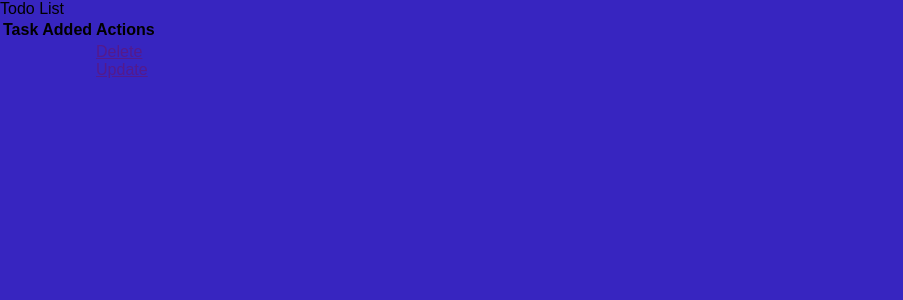
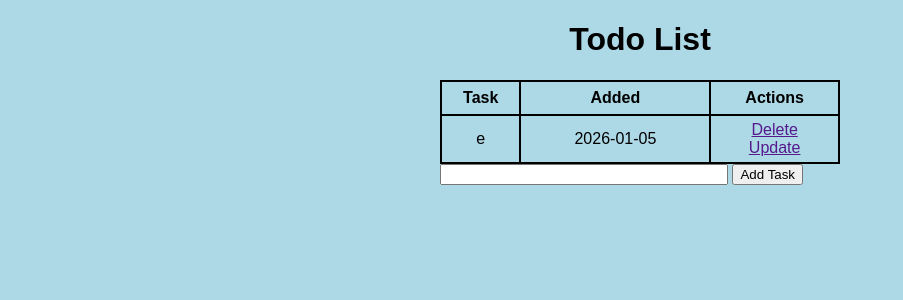
Before and after one commit to bobbyscheema/plany, a Flask app: page / in a window 1280 px wide. Shown: the top 300 px of the page, without its empty margins (0-903 px from the left). Run offline with Flask 3, Linux system fonts and the light colour scheme.

Commit message:
added: add task, basics

```diff
--- a/app.py
+++ b/app.py
@@ -17,14 +17,27 @@ class Todo(db.Model):
         return f'<Task {self.id}>'
 
 
-@app.route("/")
+@app.route('/', methods=['GET', 'POST'])
 def index():
-    return render_template('index.html')
+    if request.method == "POST":
+        task_content = request.form['content']
+        new_task = Todo(content=task_content) # type: ignore
 
-@app.route("/create-task")
+        try:
+            db.session.add(new_task)
+            db.session.commit()
+            return redirect('/')
+        except:
+            return "Error"
+    else:
+        tasks = Todo.query.order_by(Todo.date_created).all()
+        return render_template('index.html', tasks=tasks)
 
-def create_task():
-    return "task"
+@app.route("/delete")
+
+def delete_task():
+    return "todo"
+
 
 if __name__ == '__main__':
     app.run(debug=True)
--- a/static/css/styles.css
+++ b/static/css/styles.css
@@ -1,6 +1,36 @@
-body
-{
+body, html {
     margin: 0;
     font-family: sans-serif;
-    background-color: rgb(55, 37, 192);
+    background-color: lightblue;
 }
+
+.content {
+    margin: 0 auto;
+    width: 400px;
+}
+
+table, td, th {
+    border: 2px solid #000000;
+}
+
+table {
+    border-collapse: collapse;
+    width: 100%;
+}
+
+th {
+    height: 30px;
+}
+
+td {
+    text-align: center;
+    padding: 5px;
+}
+
+.form {
+    margin-top: 20px;
+}
+
+#content {
+    width: 70%;
+}
--- a/templates/index.html
+++ b/templates/index.html
@@ -1,12 +1,12 @@
 {% extends "base.html" %}
 
 {% block head %}
-
+<title>Todo List</title>
 {% endblock %}
 
 {% block body %}
-<div class="content"
-    h1>Todo List</h1>
+<div class="content">
+    <h1 style="text-align: center">Todo List</h1>
 
     <table>
         <tr>
@@ -14,18 +14,29 @@
             <th>Added</th>
             <th>Actions</th>
         </tr>
+        {% for tasks in tasks %}
             <tr>
-            <td></td>
-            <td></td>
+                <td>{{tasks.content}}</td>
+                <td>{{tasks.date_created.date()}}</td>
                 <td>
-            <!-- TODO-->
+                <!--  TODO -->
                     <a href="">Delete</a>
                     <br>
                     <a href="">Update</a>
                 </td>
             </tr>
+        {% endfor %}
 
     </table>
+
+    <form action="/" method="POST">
+        <input type="text" name="content" id="content">
+        <input type="submit" value="Add Task">
+    </form>
+
 </div>
 
+
+
+
 {% endblock %}
```
Also changed, not shown: instance/tasks.db. Lines whose indentation alone changed are shown as unchanged.
